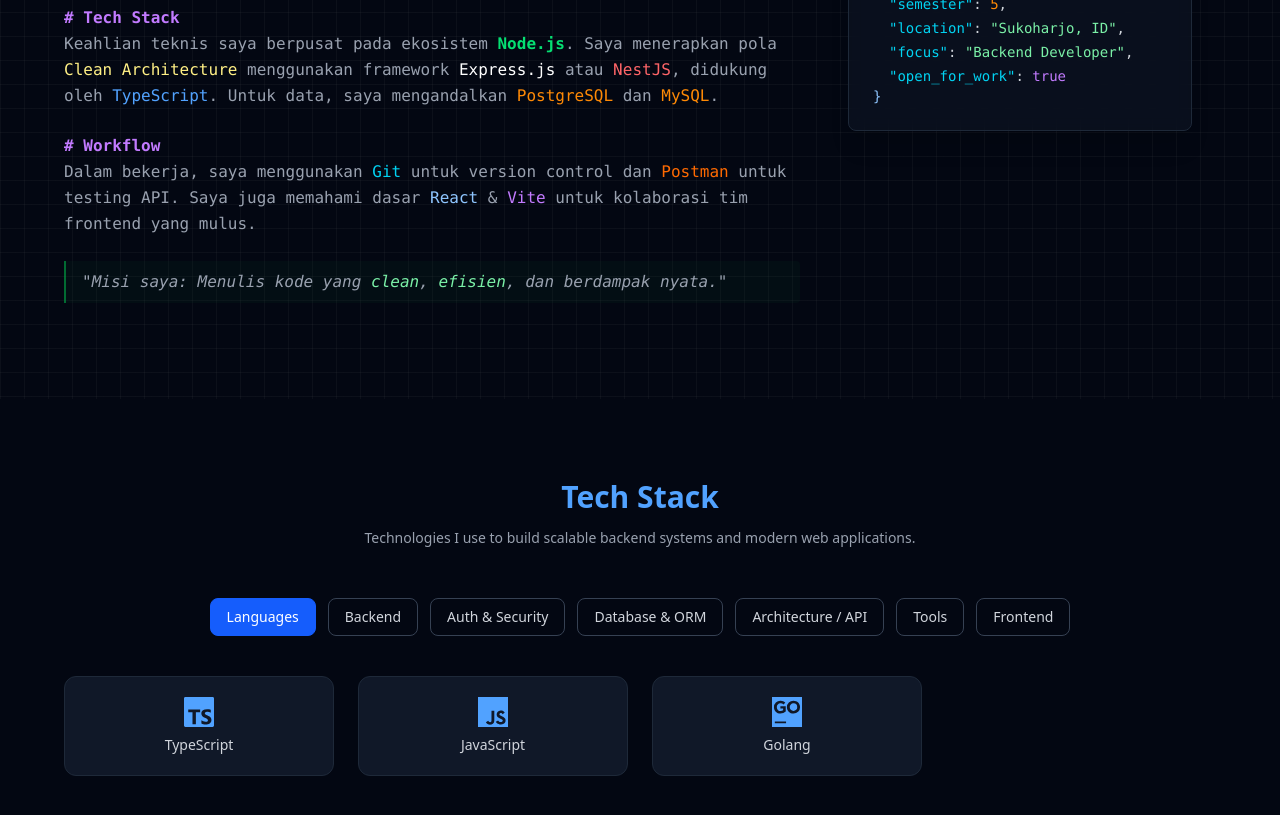
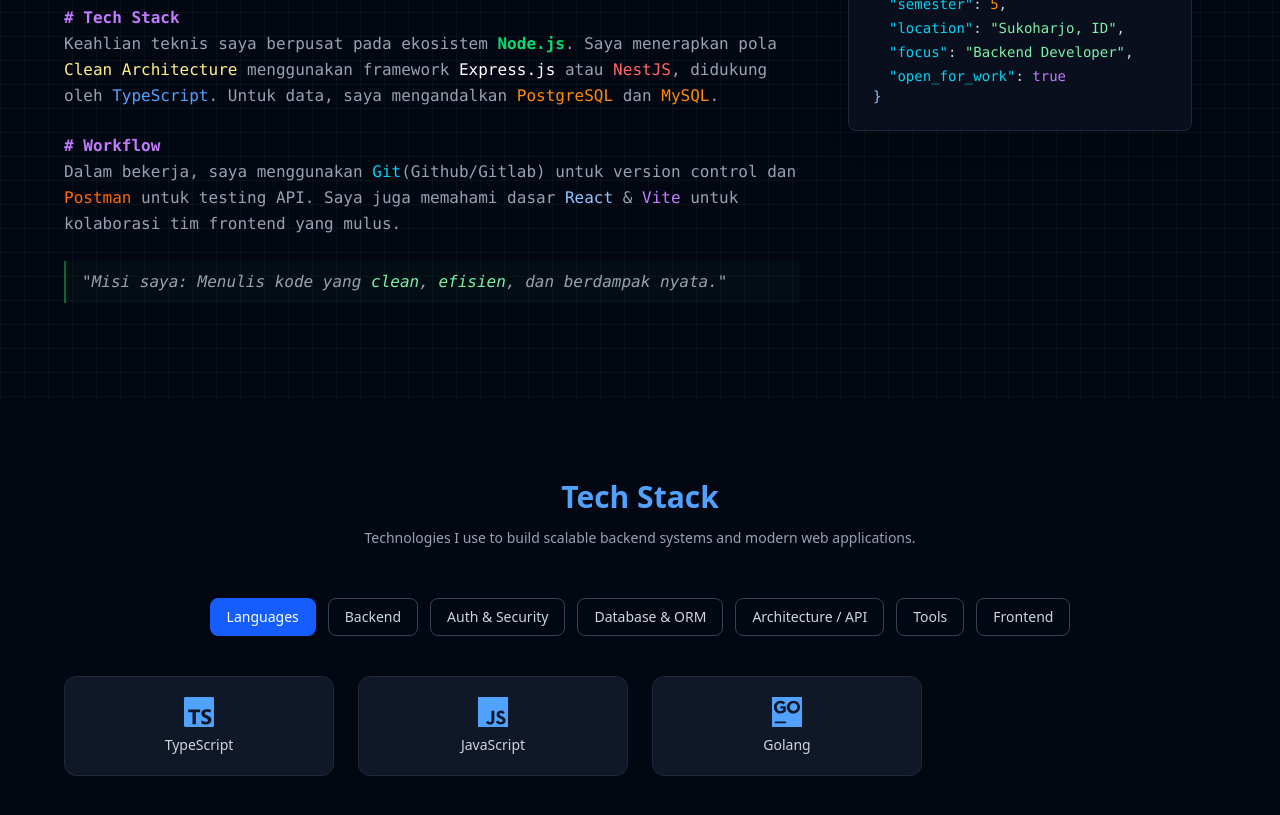
Before and after one commit to ardhisparahita/portfolio, a React (Vite) app: page / in a window 1280 px wide. Shown: the part 1180-1995 px from the top of the page. Built offline with nearby package versions, Linux system fonts and the light colour scheme.

Commit message:
feat: add github/gitlab on git

```diff
--- a/src/Pages/About.tsx
+++ b/src/Pages/About.tsx
@@ -58,8 +58,9 @@
               <span className="text-purple-400 font-bold"># Workflow</span>{" "}
               <br />
               Dalam bekerja, saya menggunakan{" "}
-              <span className="text-cyan-400">Git</span> untuk version control
-              dan <span className="text-orange-500">Postman</span> untuk testing
+              <span className="text-cyan-400">Git</span>(Github/Gitlab) untuk
+              version control dan{" "}
+              <span className="text-orange-500">Postman</span> untuk testing
               API. Saya juga memahami dasar{" "}
               <span className="text-blue-300">React</span> &{" "}
               <span className="text-purple-400">Vite</span> untuk kolaborasi tim
```
